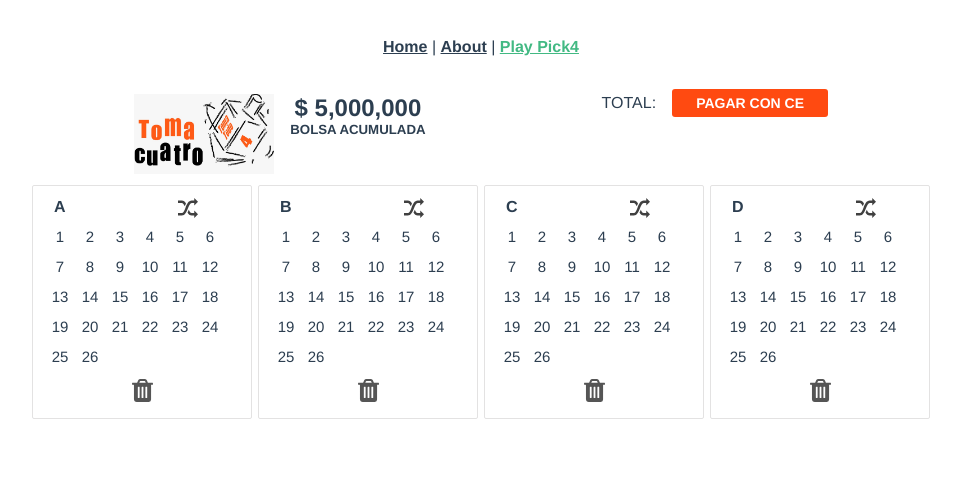
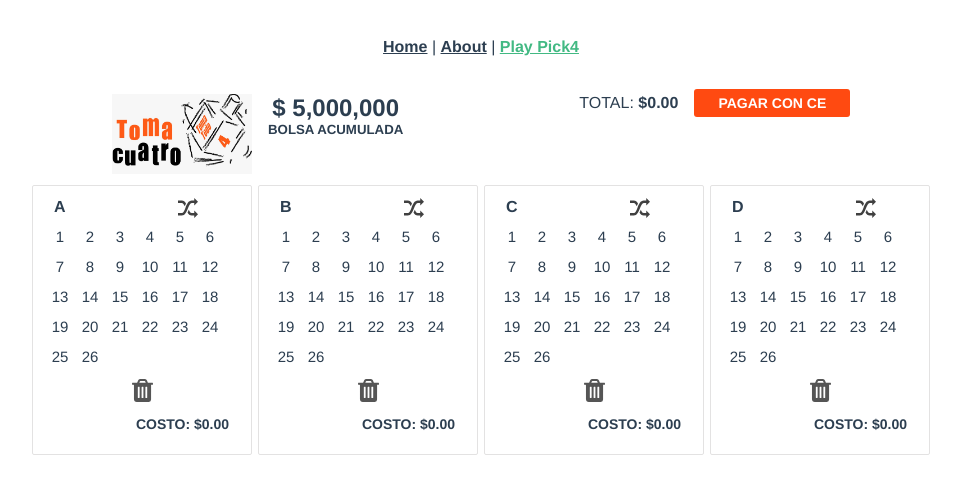
Before and after one commit to gtorreblancaluna/pick4, a Vue app: page /play-pick4 in a window 1280 px wide. Shown: the top 494 px of the page, without its empty margins (159-1120 px from the left). Built offline with nearby package versions, Linux system fonts and the light colour scheme; no server answers.

Commit message:
total a pagar por ticket y por juego

```diff
--- a/src/views/games/PlayPick4.vue
+++ b/src/views/games/PlayPick4.vue
@@ -9,7 +9,7 @@
         <h5>BOLSA ACUMULADA</h5>
       </div>
       <div>
-        <span>TOTAL: <span id="total-game"></span></span>
+        <span>TOTAL: <span id="total-game">$0.00</span></span>
       </div>
       <div>
         <span class="custom-button" @click="payGame">PAGAR CON CE</span>
@@ -55,6 +55,11 @@
           <div>
             <img class="clean-game" @click="cleanGame($event)" src="../../assets/games/trashGray.svg">
           </div>
+          <div>
+            <div class="ticket-total">
+              COSTO: $<span class="total">0.00</span>
+            </div>
+          </div>
         </div> <!-- end game -->
 
     </div>
@@ -96,6 +101,11 @@
         <div>
           <img class="clean-game" @click="cleanGame($event)" src="../../assets/games/trashGray.svg">
         </div>
+        <div>
+          <div class="ticket-total">
+            COSTO: $<span class="total">0.00</span>
+          </div>
+        </div>
       </div>
     </div>
 <!--    end ticket-->
@@ -136,6 +146,11 @@
         <div>
           <img class="clean-game" @click="cleanGame($event)" src="../../assets/games/trashGray.svg">
         </div>
+        <div>
+          <div class="ticket-total">
+            COSTO: $<span class="total">0.00</span>
+          </div>
+        </div>
       </div>
     </div>
     <!--    end ticket-->
@@ -175,6 +190,11 @@
         </div>
         <div>
           <img class="clean-game" @click="cleanGame($event)" src="../../assets/games/trashGray.svg">
+        </div>
+        <div>
+          <div class="ticket-total">
+            COSTO: $<span class="total">0.00</span>
+          </div>
         </div>
       </div>
     </div>
@@ -245,6 +265,8 @@ export default {
       }else if ( numOfChecked == this.maxCombination){
         this.enabledOrDisabled($game,false);
       }
+
+      this.calculateAmounts();
     },
     enabledOrDisabled : function ($game,enabled) {
       let array = $game.querySelectorAll('input[name="number"]:not( :checked )');
@@ -263,6 +285,7 @@ export default {
         value.checked = false;
         value.closest('label.box').classList.remove('disabled');
       })
+      this.calculateAmounts();
     },
     payGame : function () {
       alert(this.getGameToBuy());
@@ -284,7 +307,8 @@ export default {
         }
       }
       this.addClassDisabledWhenNotCheckedBox($game);
-      this.getGame($game);
+      // this.getGame($game);
+      this.calculateAmounts();
     },
     addClassDisabledWhenNotCheckedBox : function($game){
       let array = $game.querySelectorAll('input[name="number"]:not( :checked )');
@@ -331,6 +355,31 @@ export default {
       }
       return games;
 
+    },
+    calculateAmounts : function () {
+      let games = this.getGameToBuy();
+      let totalGame = 0.00;
+      for(let i = 0 ; i < games.length ; i++ ){
+        let $game = this.getGameById(games[i].id);
+        if(games[i].completeCombination){
+          let cost = this.data.costPerTicket.toFixed(2);
+          $game.getElementsByClassName("total")[0].innerHTML = cost;
+          totalGame = totalGame + parseFloat(cost);
+        }else{
+          $game.getElementsByClassName("total")[0].innerHTML = "0.00";
+          totalGame = totalGame + parseFloat(0);
+        }
+      }
+      document.getElementById("total-game").innerText = "$"+totalGame.toFixed(2);
+    },
+    getGameById : function (gameId) {
+      let arrayGames = document.getElementsByClassName('game');
+      for(let i = 0 ; i < arrayGames.length ; i++ ){
+        let id = arrayGames[i].getElementsByClassName("game-id")[0].innerHTML;
+        if(id == gameId){
+          return arrayGames[i];
+        }
+      }
     }
   }
 }
@@ -379,5 +428,7 @@ export default {
   .game .disabled span{ color: #b9b9b9;}
 
   .clean-game{width: 21px;cursor: pointer;}
+  .ticket-total{text-align: right;margin: 10px;font-size: 14px;font-weight: 900;}
+  #total-game{font-weight: bold;}
 
 </style>
```
